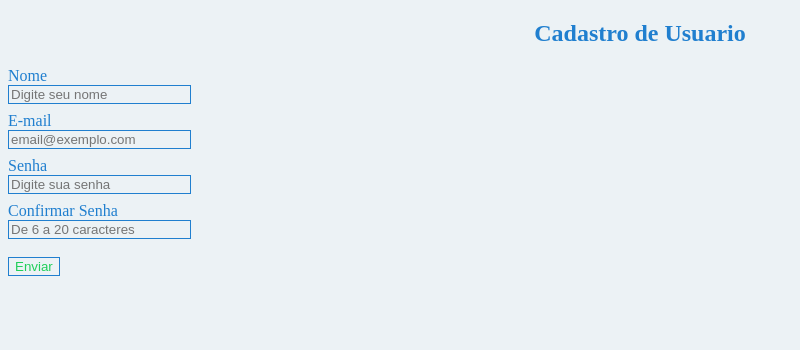
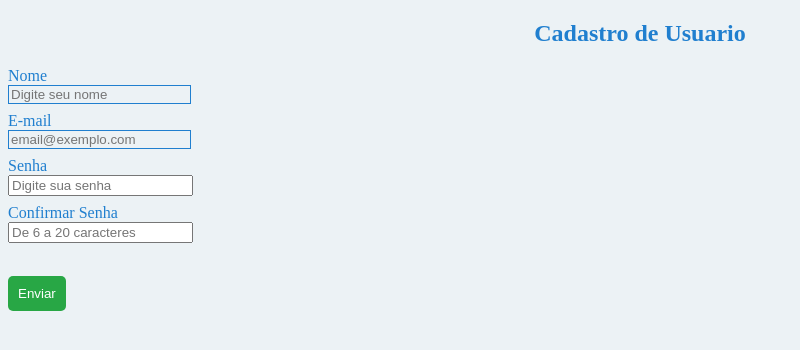
Before and after one commit to DiegoMedeirosXV/FormularioCursoAdsSenai, a plain HTML site: page index.html in a window 1280 px wide. Shown: the whole page, without its empty margins (0-800 px from the left). Drawn offline with Linux system fonts and the light colour scheme.

Commit message:
Atualizacao 26/08

```diff
--- a/css/style.css
+++ b/css/style.css
@@ -26,29 +26,33 @@ label{
     border: double 1px #207FCF;
 }
 
-#senha{
+/* #senha{
     background-color: transparent;
     border: double 1px #207FCF;
-}
+} */
 
-#confirma-senha{
+/* #confirma-senha{
     background-color: transparent;
     border: double 1px #207FCF;
-}
+} */
 
-input {
+/* input {
     color:  #207FCF;
     background-color: transparent;
     border: double 1px #207FCF;
-}
+} */
 
 
 
 
 button{
-    color:  #20cf5a;
-    background-color: transparent;
-    border: double 1px #207FCF;
+    margin-top: 15px;
+    background: #28a745;
+    color: white;
+    border: none;
+    cursor:  pointer;
+    padding: 10px;
+    border-radius: 5px;
 }
 
 
--- a/script/javaScript.js
+++ b/script/javaScript.js
@@ -1,7 +1,7 @@
 function enviarForm() {
 
     let nome = document.getElementById('nome').value;
-    alert(nome);
+
 
     let email = document.getElementById('email').value;
 
@@ -14,13 +14,13 @@ function enviarForm() {
     if (senha.length === 0 || confirmaSenha.length === 0) {
         document.getElementById('senha').classList.add('borda-erro');
 
-    }
-
-    if (senha === confirmaSenha) {
+    }  else{
+         if (senha === confirmaSenha) {
         alert('Senha Correta')
 
     }   else{
         alert('Senhas incorretas')
+    }
     }
 
 
```
